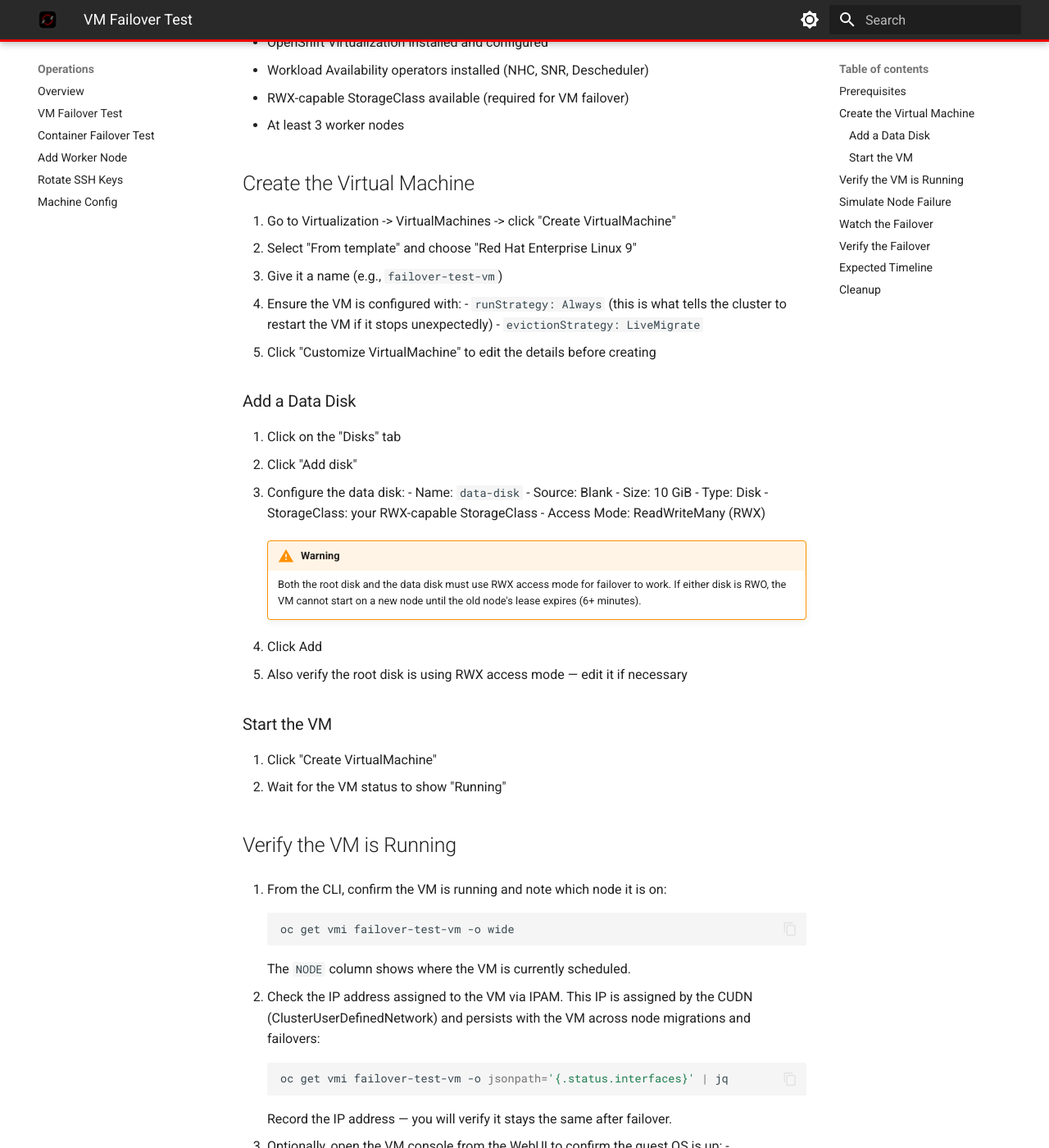
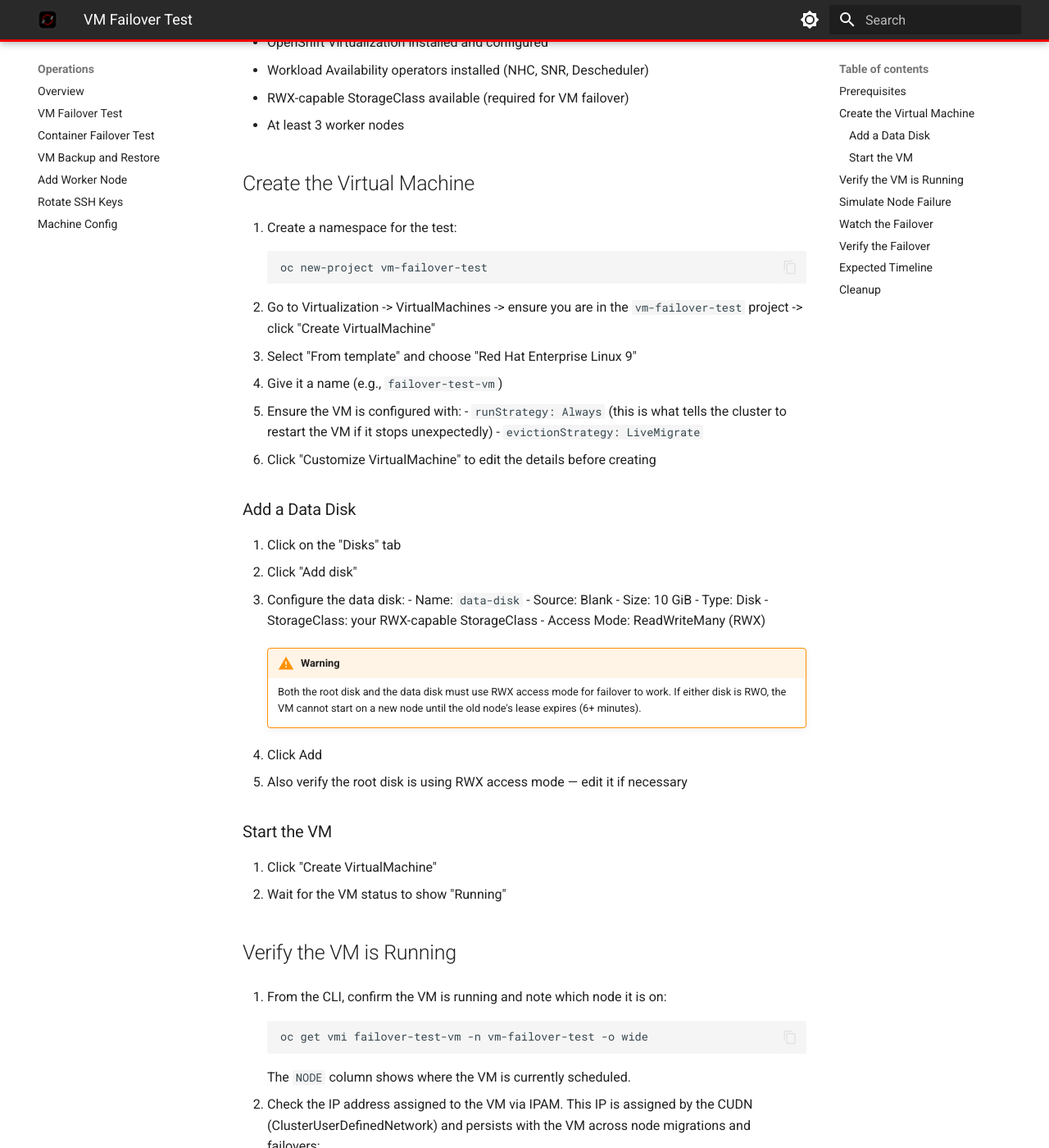
Before and after one commit to openshift-ssa/openshift-poc, an MkDocs documentation site: the page built from docs/operations/vm-failover.md, in a window 1280 px wide and 1400 px high, scrolled down 359 px. Shown: the whole window at 82% size. Built offline with MkDocs 1.6.1 and Material for MkDocs 9.7.7, drawn with Linux system fonts in a browser that asks for light colours; plug-ins that fetch from the network failed and are left out; some of the changed text lies outside the part shown.

````diff
--- a/docs/operations/vm-failover.md
+++ b/docs/operations/vm-failover.md
@@ -11,13 +11,19 @@ This guide walks through testing VM failover by creating a RHEL 9 virtual machin
 
 ## Create the Virtual Machine
 
-1. Go to Virtualization -> VirtualMachines -> click "Create VirtualMachine"
-2. Select "From template" and choose "Red Hat Enterprise Linux 9"
-3. Give it a name (e.g., `failover-test-vm`)
-4. Ensure the VM is configured with:
+1. Create a namespace for the test:
+
+  ```bash
+  oc new-project vm-failover-test
+  ```
+
+2. Go to Virtualization -> VirtualMachines -> ensure you are in the `vm-failover-test` project -> click "Create VirtualMachine"
+3. Select "From template" and choose "Red Hat Enterprise Linux 9"
+4. Give it a name (e.g., `failover-test-vm`)
+5. Ensure the VM is configured with:
     - `runStrategy: Always` (this is what tells the cluster to restart the VM if it stops unexpectedly)
     - `evictionStrategy: LiveMigrate`
-5. Click "Customize VirtualMachine" to edit the details before creating
+6. Click "Customize VirtualMachine" to edit the details before creating
 
 ### Add a Data Disk
 
@@ -47,7 +53,7 @@ This guide walks through testing VM failover by creating a RHEL 9 virtual machin
 13. From the CLI, confirm the VM is running and note which node it is on:
 
   ```bash
-  oc get vmi failover-test-vm -o wide
+  oc get vmi failover-test-vm -n vm-failover-test -o wide
   ```
 
   The `NODE` column shows where the VM is currently scheduled.
@@ -55,7 +61,7 @@ This guide walks through testing VM failover by creating a RHEL 9 virtual machin
 14. Check the IP address assigned to the VM via IPAM. This IP is assigned by the CUDN (ClusterUserDefinedNetwork) and persists with the VM across node migrations and failovers:
 
   ```bash
-  oc get vmi failover-test-vm -o jsonpath='{.status.interfaces}' | jq
+  oc get vmi failover-test-vm -n vm-failover-test -o jsonpath='{.status.interfaces}' | jq
   ```
 
   Record the IP address — you will verify it stays the same after failover.
@@ -68,7 +74,7 @@ This guide walks through testing VM failover by creating a RHEL 9 virtual machin
 16. Record the node name where the VM is running:
 
   ```bash
-  NODE=$(oc get vmi failover-test-vm -o jsonpath='{.status.nodeName}')
+  NODE=$(oc get vmi failover-test-vm -n vm-failover-test -o jsonpath='{.status.nodeName}')
   echo "VM is on node: $NODE"
   ```
 
@@ -86,7 +92,7 @@ This guide walks through testing VM failover by creating a RHEL 9 virtual machin
 18. Immediately watch the VM instance for changes:
 
   ```bash
-  oc get vmi failover-test-vm -w
+  oc get vmi failover-test-vm -n vm-failover-test -w
   ```
 
   You should see the following sequence:
@@ -100,7 +106,7 @@ This guide walks through testing VM failover by creating a RHEL 9 virtual machin
 
   ```bash
   date +%T
-  oc get vmi failover-test-vm -o wide
+  oc get vmi failover-test-vm -n vm-failover-test -o wide
   ```
 
   The `NODE` column should show a different node than before.
@@ -110,7 +116,7 @@ This guide walks through testing VM failover by creating a RHEL 9 virtual machin
 20. Confirm the VM is fully running on the new node:
 
   ```bash
-  oc get vmi failover-test-vm -o jsonpath='{.status.phase}'
+  oc get vmi failover-test-vm -n vm-failover-test -o jsonpath='{.status.phase}'
   ```
 
   Should output: `Running`
@@ -118,7 +124,7 @@ This guide walks through testing VM failover by creating a RHEL 9 virtual machin
 21. Verify the IP address followed the VM to the new node:
 
   ```bash
-  oc get vmi failover-test-vm -o jsonpath='{.status.interfaces}' | jq
+  oc get vmi failover-test-vm -n vm-failover-test -o jsonpath='{.status.interfaces}' | jq
   ```
 
   The IP address should be **identical** to what was recorded before the failover. This is because the CUDN with persistent IPAM allocates the IP to the VM itself (not the node), so when the VM restarts on a different node, it retains the same IP. Clients connecting to this IP will be able to reach the VM on its new node without any DNS or configuration changes.
@@ -126,7 +132,7 @@ This guide walks through testing VM failover by creating a RHEL 9 virtual machin
 22. Check the data disk is still attached:
 
   ```bash
-  oc get vmi failover-test-vm -o jsonpath='{.spec.volumes[*].name}'
+  oc get vmi failover-test-vm -n vm-failover-test -o jsonpath='{.spec.volumes[*].name}'
   ```
 
 23. Open the VM console from the WebUI to confirm the guest OS has booted:
@@ -158,7 +164,7 @@ This guide walks through testing VM failover by creating a RHEL 9 virtual machin
 25. Delete the test VM:
 
   ```bash
-  oc delete vm failover-test-vm
+  oc delete vm failover-test-vm -n vm-failover-test
   ```
 
 26. Wait for the rebooted node to come back and verify it rejoins the cluster:
@@ -169,6 +175,12 @@ This guide walks through testing VM failover by creating a RHEL 9 virtual machin
 
   The node should return to `Ready` status after it finishes rebooting.
 
+27. Delete the test namespace:
+
+  ```bash
+  oc delete project vm-failover-test
+  ```
+
 !!! tip
     If the failover took significantly longer than 120 seconds, check:
 
--- a/mkdocs.yaml
+++ b/mkdocs.yaml
@@ -91,6 +91,7 @@ nav:
       - External Secrets Operator: post-installation/external-secrets-operator.md
       - Workload Availability: post-installation/workload-availability.md
       - Virtualization: post-installation/virtualization.md
+      - OADP: post-installation/oadp.md
       - OpenShift GitOps: post-installation/openshift-gitops.md
       - MultiCluster Observability: post-installation/multicluster-observability.md
       - POC Banner: post-installation/poc-banner.md
@@ -102,6 +103,7 @@ nav:
       - Overview: operations/index.md
       - VM Failover Test: operations/vm-failover.md
       - Container Failover Test: operations/container-failover.md
+      - VM Backup and Restore: operations/vm-backup-restore.md
       - Add Worker Node: operations/add-worker-node.md
       - Rotate SSH Keys: operations/rotate-ssh-keys.md
       - Machine Config: operations/machine-config.md
````
Also changed, not shown: docs/operations/index.md (+1 -0 lines), docs/operations/vm-backup-restore.md (added, +229 -0 lines), docs/post-installation/index.md (+1 -0 lines), docs/post-installation/oadp.md (added, +175 -0 lines).
